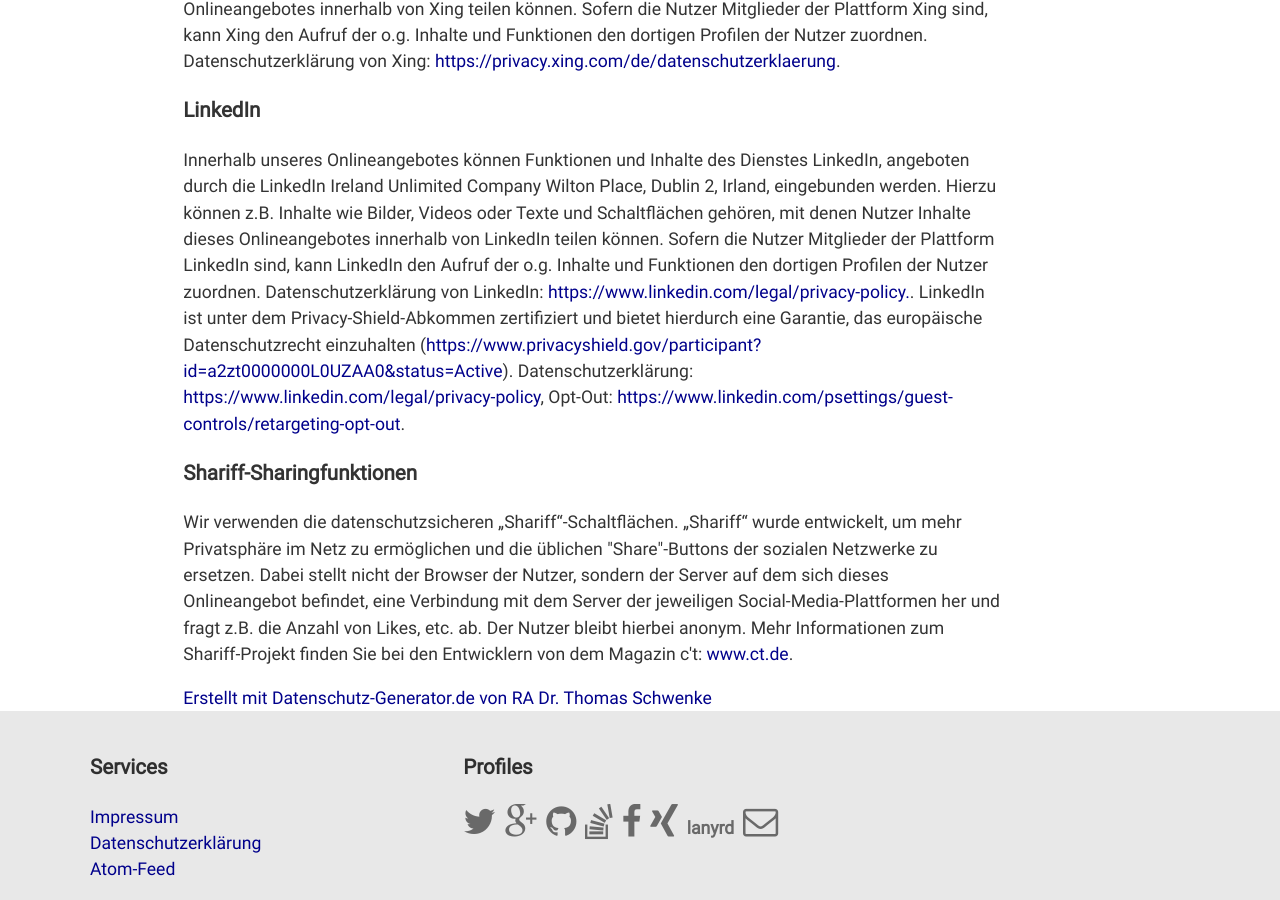
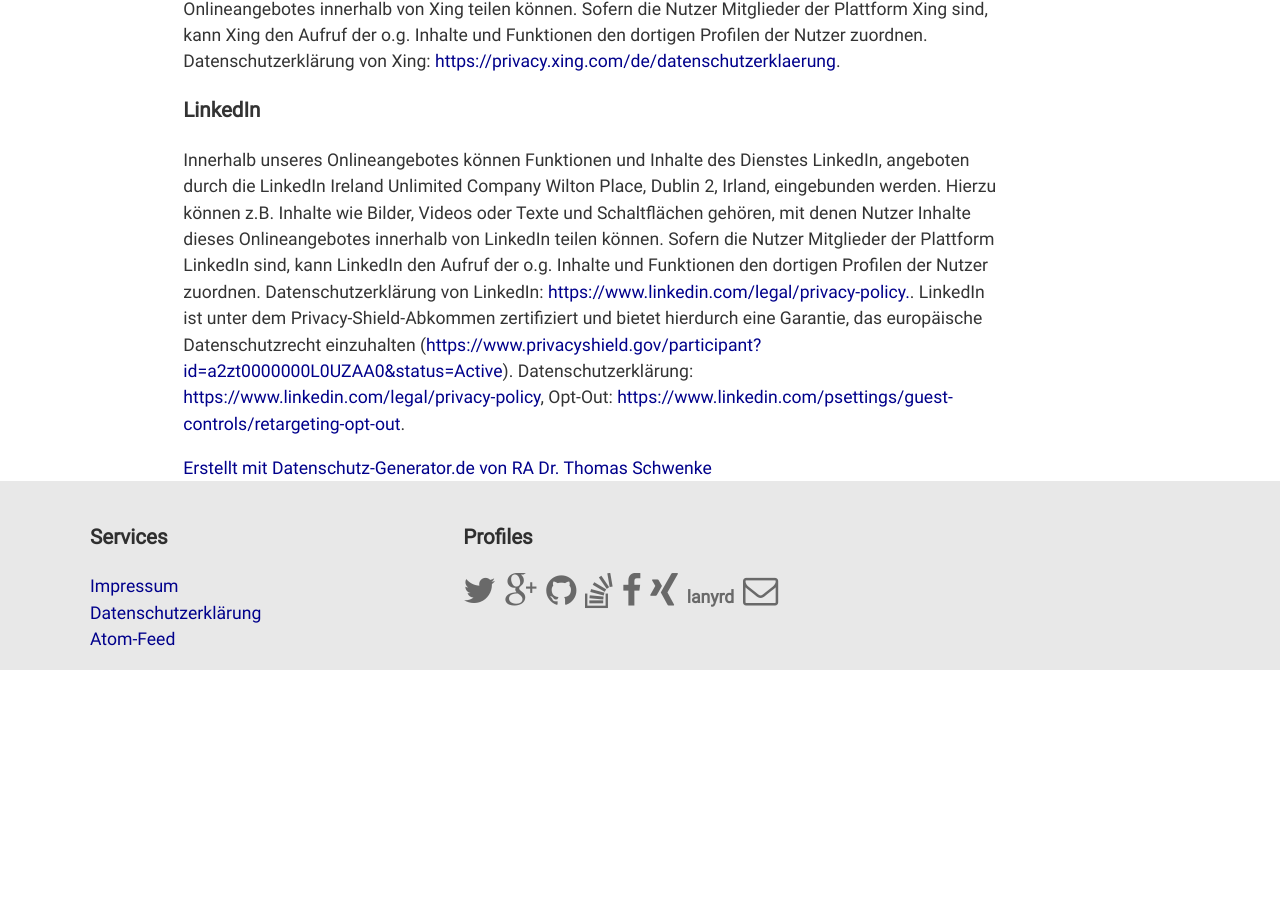
Before and after one commit to rattermeyer/rattermeyer.github.com, a Jekyll site: the page built from datenschutz.html, in a window 1280 px wide and 900 px high, scrolled down 12566 px. Built offline with Jekyll 4.4.1, drawn with Linux system fonts in a browser that asks for light colours; comment, search, counter and statistics services are not loaded; after the commit the page ends 13236 px from its top, so only the background shows below that.

Commit message:
removed shariff reference

```diff
--- a/datenschutz.html
+++ b/datenschutz.html
@@ -536,14 +536,6 @@
 
 Datenschutzerklärung: <a target="_blank" href="https://www.linkedin.com/legal/privacy-policy">https://www.linkedin.com/legal/privacy-policy</a>,
 Opt-Out: <a target="_blank" href="https://www.linkedin.com/psettings/guest-controls/retargeting-opt-out">https://www.linkedin.com/psettings/guest-controls/retargeting-opt-out</a>.</span></p><p></p>
-<h3 id="dsg-sharing-shariff">Shariff-Sharingfunktionen</h3>
 
-<p></p><p><span class="ts-muster-content">Wir verwenden die datenschutzsicheren
-  „Shariff“-Schaltflächen. „Shariff“ wurde entwickelt, um mehr Privatsphäre im Netz zu ermöglichen
-  und die üblichen "Share"-Buttons der sozialen Netzwerke zu ersetzen. Dabei stellt nicht der
-Browser der Nutzer, sondern der Server auf dem sich dieses Onlineangebot befindet, eine Verbindung
-mit dem Server der jeweiligen Social-Media-Plattformen her und fragt z.B. die Anzahl von Likes, etc.
-ab. Der Nutzer bleibt hierbei anonym. Mehr Informationen zum Shariff-Projekt finden Sie bei den
-Entwicklern von dem Magazin c't: <a target="_blank" href="https://www.heise.de/ct/artikel/Shariff-Social-Media-Buttons-mit-Datenschutz-2467514.html">www.ct.de</a>.</span></p><a
-            href="https://datenschutz-generator.de" class="dsg1-5" rel="nofollow"
+<a href="https://datenschutz-generator.de" class="dsg1-5" rel="nofollow"
             target="_blank">Erstellt mit Datenschutz-Generator.de von RA Dr. Thomas Schwenke</a>
```
